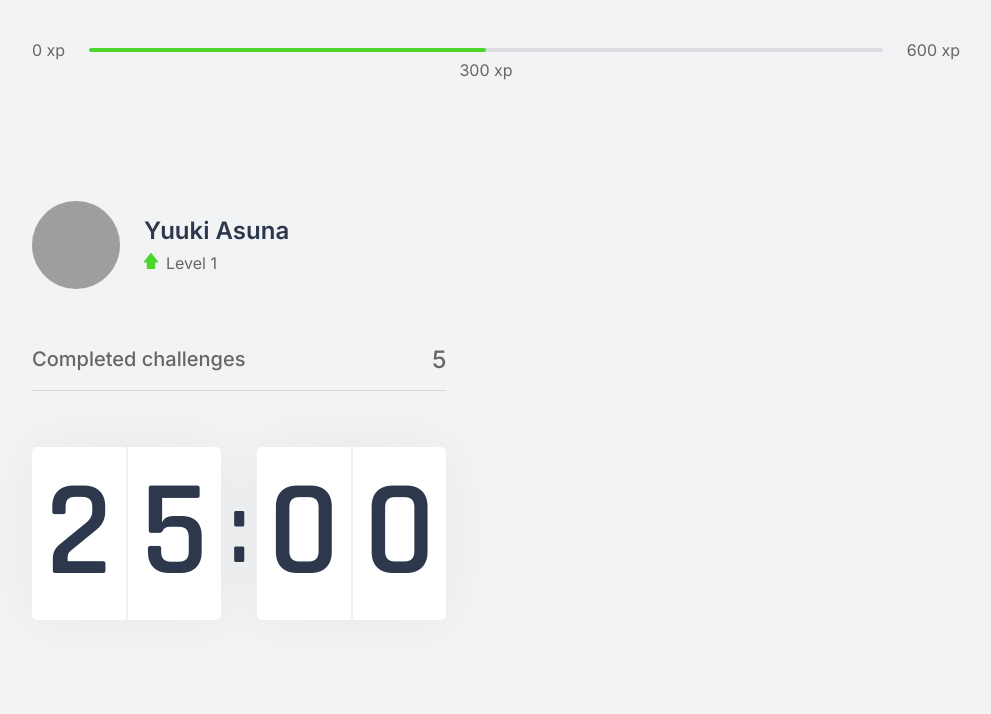
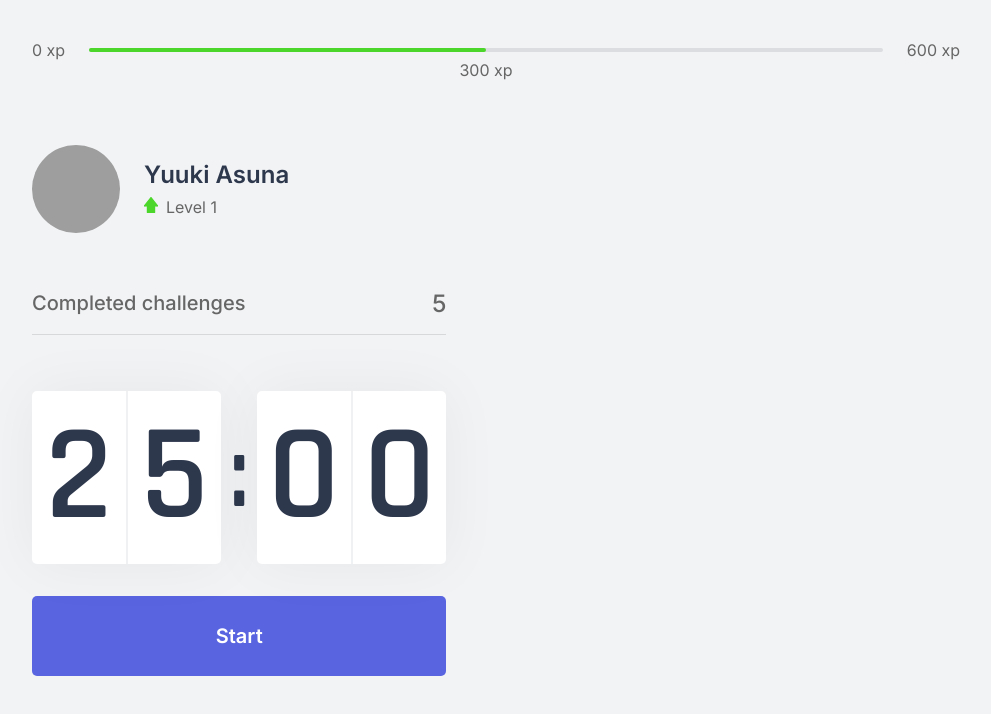
Before and after one commit to misa9999/moveit, a Next.js app: page / in a window 1280 px wide. Shown: the top 714 px of the page, without its empty margins (144-1135 px from the left). Built offline with nearby package versions, Linux system fonts and the light colour scheme; grey boxes are pictures that could not be loaded.

Commit message:
style: Add button and style

```diff
--- a/src/components/Countdown.tsx
+++ b/src/components/Countdown.tsx
@@ -2,6 +2,7 @@
 
 export function Countdown() {
   return (
+    <div>
       <div className={styles.countdownContainer}>
         <div>
           <span>2</span>
@@ -13,5 +14,10 @@
           <span>0</span>
         </div>
       </div>
+
+      <button type="button" className={styles.countdownButton}>
+        Start
+      </button>
+    </div>
   );
 }
--- a/src/styles/components/Countdown.module.css
+++ b/src/styles/components/Countdown.module.css
@@ -36,3 +36,29 @@
   font-size: 6.25rem;
   margin: 0 0.5rem;
 }
+
+.countdownButton {
+  width: 100%;
+  height: 5rem;
+
+  margin-top: 2rem;
+
+  display: flex;
+  align-items: center;
+  justify-content: center;
+
+  border: 0;
+  border-radius: 5px;
+
+  background: var(--blue);
+  color: var(--white);
+
+  font-size: 1.25rem;
+  font-weight: 600;
+
+  transition: background-color 0.2s;
+}
+
+.countdownButton:hover {
+  background: var(--blue-dark);
+}
```
Lines whose indentation alone changed are shown as unchanged.
